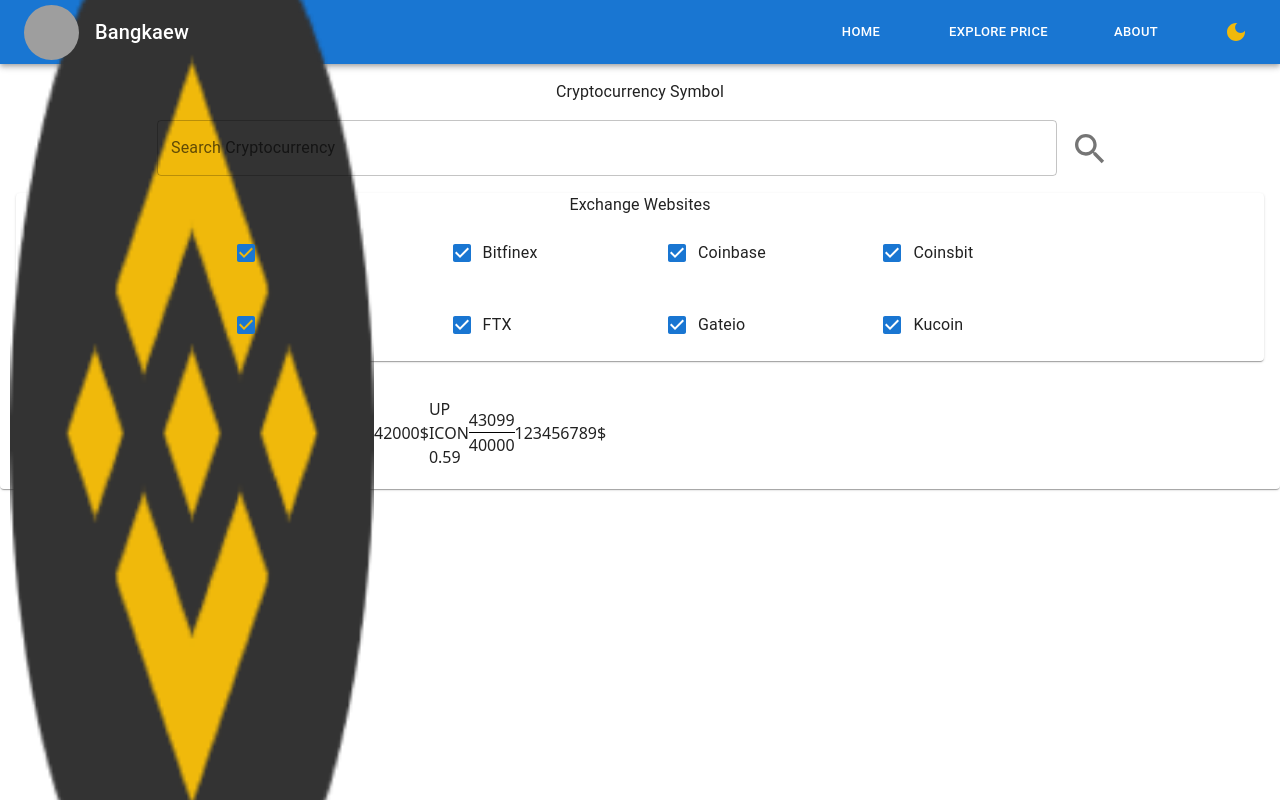
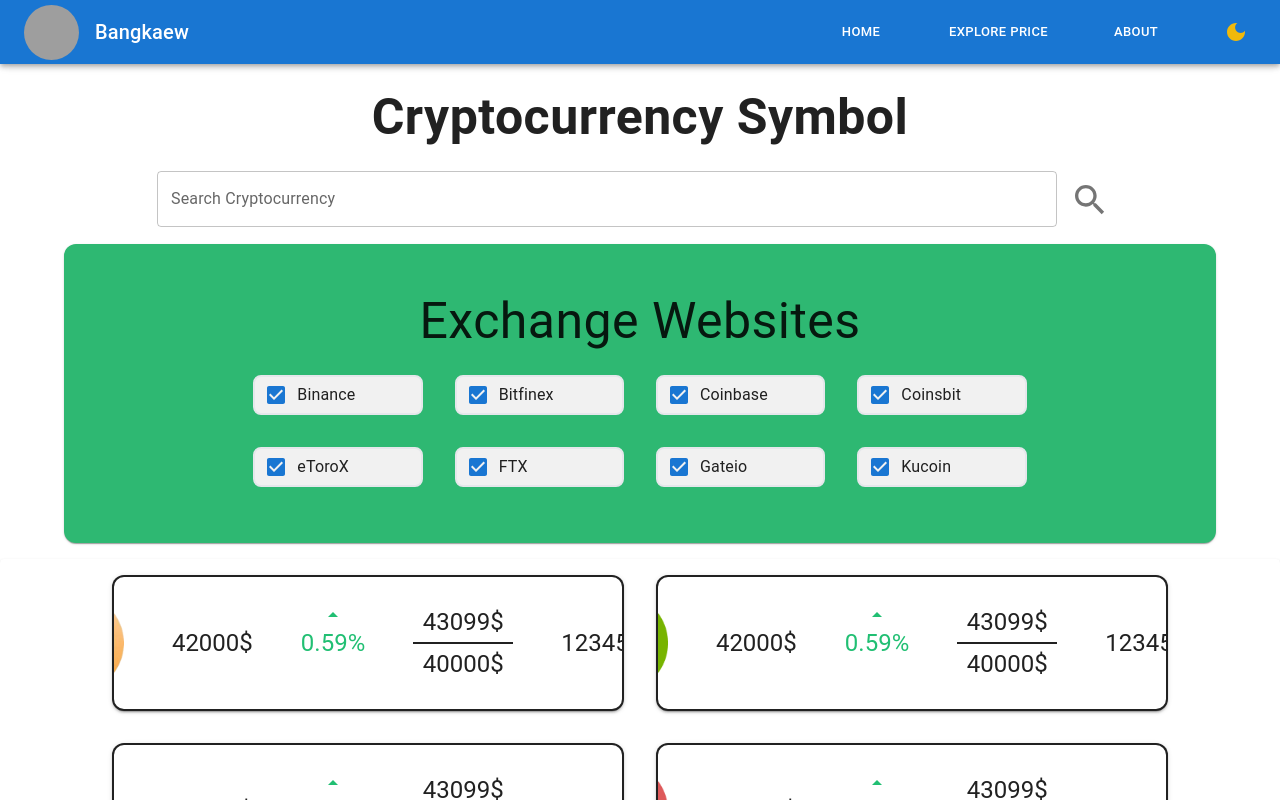
Before and after one commit to TOC-WebScrape/bangkaew-frontend, a React (Vite) app: page /search in a window 1280 px wide. Shown: the top 800 px of the page. Built offline with nearby package versions, Linux system fonts and the light colour scheme; grey boxes are pictures that could not be loaded.

Commit message:
mod exchangeCard

```diff
--- a/src/@types/priceCard.d.ts
+++ b/src/@types/priceCard.d.ts
@@ -5,4 +5,5 @@ export interface IPriceCard {
   highestPrice: string | number;
   lowestPrice: string | number;
   volume: string | number;
+  rateStatus: boolean;
 }
--- a/src/App.tsx
+++ b/src/App.tsx
@@ -2,10 +2,10 @@ import "./App.css";
 import { LandingPage, SearchPage, AboutPage } from "./components";
 import { Navbar } from "./components";
 import { Routes, Route } from "react-router-dom";
-import { ThemeProvider } from "./contexts";
+import { ThemeProvider, ExchangeProvider } from './contexts';
 import { Paper } from "@mui/material";
 import { Box } from "@mui/system";
-import ExchangeProvider from "./contexts/ExchangeContext";
+// import ExchangeProvider from "./contexts/ExchangeContext";
 
 const MyApp = () => {
     return (
--- a/src/assets/icons/index.ts
+++ b/src/assets/icons/index.ts
@@ -12,12 +12,84 @@ import KUCOIN_ICON from './Kucoin.png';
 import ADA_ICON from './ADA.png';
 import BCH_ICON from './BCH.png';
 import BNB_ICON from './BNB.png';
-import DODGE_ICON from './DDGE.png';
+import DODGE_ICON from './DODGE.png';
 import DOT_ICON from './DOT.png';
 import ETH_ICON from './ETH.png';
 import LTC_ICON from './LTC.png';
 import XLM_ICON from './XLM.png';
 
+const TradingIcons = [
+  {
+    name: 'COINSBIT_ICON',
+    icon: COINSBIT_ICON,
+    rateStatus: true,
+  },
+  {
+    name: 'ETOROX_ICON',
+    icon: ETOROX_ICON,
+    rateStatus: true,
+  },
+  {
+    name: 'FTX_ICON',
+    icon: FTX_ICON,
+    rateStatus: true,
+  },
+  {
+    name: 'GATEIO_ICON',
+    icon: GATEIO_ICON,
+    rateStatus: true,
+  },
+  {
+    name: 'KUCOIN_ICON',
+    icon: KUCOIN_ICON,
+    rateStatus: false,
+  },
+  {
+    name: 'BITFINEX_ICON',
+    icon: BITFINEX_ICON,
+    rateStatus: false,
+  },
+  {
+    name: 'ADA_ICON',
+    icon: ADA_ICON,
+    rateStatus: true,
+  },
+  {
+    name: 'BCH_ICON',
+    icon: BCH_ICON,
+    rateStatus: false,
+  },
+  {
+    name: 'BNB_ICON',
+    icon: BNB_ICON,
+    rateStatus: true,
+  },
+  {
+    name: 'DODGE_ICON',
+    icon: DODGE_ICON,
+    rateStatus: true,
+  },
+  {
+    name: 'DOT_ICON',
+    icon: DOT_ICON,
+    rateStatus: true,
+  },
+  {
+    name: 'ETH_ICON',
+    icon: ETH_ICON,
+    rateStatus: false,
+  },
+  {
+    name: 'LTC_ICON',
+    icon: LTC_ICON,
+    rateStatus: false,
+  },
+  {
+    name: 'XLM_ICON',
+    icon: XLM_ICON,
+    rateStatus: false,
+  },
+];
 // Profile Pic
 import PHUKAO_PROFILE from './Phukao.png';
 import KORN_PROFILE from './Apextone.png';
@@ -33,6 +105,7 @@ import bg2 from './GraphBG1.jpg';
 import bg3 from './GraphBG2.png';
 import bg4 from './bitcoinAna.jpg';
 import bg5 from './bitcoinTrophy.jpg';
+import { Upcoming } from '@mui/icons-material';
 
 export {
     BINANCE_ICON,
@@ -55,4 +128,5 @@ export {
     bg3,
     bg4,
     bg5,
+    TradingIcons,
 }
--- a/src/components/ExchangeCard.tsx
+++ b/src/components/ExchangeCard.tsx
@@ -1,13 +1,22 @@
 //XXX: Korn, exchange card
 import {
+  CardContent,
+  CardMedia,
   List,
   ListItem,
   ListItemButton,
   ListItemText,
   makeStyles,
-} from "@mui/material";
-import Card from "@mui/material/Card";
-import { IPriceCard } from "../@types/priceCard";
+  Paper,
+  Stack,
+  SvgIcon,
+  Typography,
+} from '@mui/material';
+import ArrowDropDownIcon from '@mui/icons-material/ArrowDropDown';
+import ArrowDropUpIcon from '@mui/icons-material/ArrowDropUp';
+import Card from '@mui/material/Card';
+import { IPriceCard } from '../@types/priceCard';
+import { borderColor, Box, height } from '@mui/system';
 
 const ExchangeCard: React.FC<IPriceCard> = ({
   imageUrl,
@@ -16,22 +25,144 @@ const ExchangeCard: React.FC<IPriceCard> = ({
   highestPrice,
   lowestPrice,
   volume,
+  rateStatus,
 }: IPriceCard) => {
+  // return (
+  //   <div className='flex items-center justify-between w-96 h-20 border-solid border-red-500 bg-red p-2.5'>
+  //     <img src={imageUrl} className='h-20 w-auto' alt='EXCHANGE' />
+  //     <div>{currentPrice}$</div>
+  //     <div>
+  //       {percentChange >= 0 ? <div>UP ICON</div> : <div>DOWN ICON</div>}
+  //       {percentChange}
+  //     </div>
+  //     <div>
+  //       {highestPrice}
+  //       <div className='flex w-full h-px bg-black'></div>
+  //       {lowestPrice}
+  //     </div>
+  //     <div>{volume}$</div>
+  //   </div>
+  // );
+
+  // Bean's card
   return (
-    <div className='flex items-center justify-between w-96 h-28 border-solid bg-red p-2.5'>
-      <img src={imageUrl} alt='EXCHANGE' />
-      <div>{currentPrice}$</div>
-      <div>
-        {percentChange >= 0 ? <div>UP ICON</div> : <div>DOWN ICON</div>}
-        {percentChange}
-      </div>
-      <div>
-        {highestPrice}
-        <div className='flex w-full h-px bg-black'></div>
-        {lowestPrice}
-      </div>
-      <div>{volume}$</div>
-    </div>
+    <Card
+      sx={{
+        display: 'flex',
+        alignItems: 'center',
+        justifyContent: 'center',
+        flexGrow: 1,
+        maxWidth: 0.4,
+        width: 0.4,
+        border: 2,
+        borderRadius: 3,
+        margin: 2,
+        boxShadow: 2,
+      }}
+    >
+      <CardMedia
+        component={'img'}
+        alt='coin name'
+        height={'140'}
+        image={imageUrl}
+        sx={{ height: 100, width: 'auto', margin: 2 }}
+      />
+      {/* <CardContent sx={{}}>
+        <Typography
+          variant={'h5'}
+          component={'div'}
+          sx={{ border: 1, display: 'flex', textAlign: 'center' }}
+        >
+          {currentPrice}$
+        </Typography>
+      </CardContent> */}
+      <Stack direction={'row'} gap={6} sx={{ mx: 4 }}>
+        {/* currentPrice */}
+        <Typography
+          variant={'h5'}
+          component={'div'}
+          sx={{ display: 'flex', alignItems: 'center' }}
+        >
+          {currentPrice}$
+        </Typography>
+
+        {/* percentChange */}
+        {rateStatus ? (
+          <Stack sx={{ justifyContent: 'center',}}>
+            <Box sx={{ display: 'flex', justifyContent: 'center' }}>
+              <SvgIcon sx={{ color: '#21BF73' }} component={ArrowDropUpIcon} />
+            </Box>
+            <Typography
+              variant={'h5'}
+              component={'div'}
+              color='#21BF73'
+              sx={{
+                display: 'flex',
+                textAlign: 'center',
+                mb: 3,
+                color: '#21BF73',
+              }}
+            >
+              {percentChange}%
+            </Typography>
+          </Stack>
+        ) : (
+          <Stack sx={{ justifyContent: 'center',}}>
+            <Typography
+              variant={'h5'}
+              component={'div'}
+              sx={{
+                display: 'flex',
+                textAlign: 'center',
+                mt: 3,
+                color: '#FA4659',
+              }}
+            >
+              {percentChange}%
+            </Typography>
+            <Box sx={{ display: 'flex', justifyContent: 'center' }}>
+              <SvgIcon sx={{ color: '#FA4659' }} component={ArrowDropDownIcon}
+              />
+            </Box>
+          </Stack>
+        )}
+
+        {/* highest/lowest price */}
+        <Stack
+          sx={{
+            width: 100,
+            justifyContent: 'center',
+            alignItems: 'center',
+
+          }}
+        >
+          <Typography
+            variant={'h5'}
+            component={'div'}
+            sx={{  display: 'flex', alignItems: 'center', my: 0.5 }}
+          >
+            {highestPrice}$
+          </Typography>
+          <Box sx={{ border: 1, width: 100 }}></Box>
+          <Typography
+            variant={'h5'}
+            component={'div'}
+            sx={{  display: 'flex', alignItems: 'center', my: 0.5 }}
+          >
+            {lowestPrice}$
+          </Typography>
+        </Stack>
+
+        {/* volume */}
+        <Typography
+          variant={'h5'}
+          component={'div'}
+          sx={{  display: 'flex', alignItems: 'center', my: 0.5 }}
+        >
+          {volume}$
+        </Typography>
+      </Stack>
+    </Card>
   );
 };
 
--- a/src/components/Navbar.tsx
+++ b/src/components/Navbar.tsx
@@ -32,7 +32,7 @@ const Navbar: React.FC<NavbarProps> = ({}: NavbarProps) => {
     }
   };
   return (
-    <AppBar sx={{ position: "static", mb: 0 }}>
+    <AppBar sx={{ position: "sticky", mb: 0 }}>
       <Toolbar sx={{}}>
         <Link to='/' className='grow flex flex-row items-center'>
           <Avatar
--- a/src/components/SearchBox.tsx
+++ b/src/components/SearchBox.tsx
@@ -46,7 +46,7 @@ const SearchBox: React.FC<SearchBoxProps> = ({}: SearchBoxProps) => {
         alignItems: "center",
       }}
     >
-      <Typography sx={{ py: 2 }}>Cryptocurrency Symbol</Typography>
+      <Typography sx={{ py: 2, fontSize:50, fontWeight:'bold' }}>Cryptocurrency Symbol</Typography>
       <Box
         sx={{
           display: "flex",
--- a/src/components/SearchPage.tsx
+++ b/src/components/SearchPage.tsx
@@ -1,26 +1,34 @@
 import { SearchBox, WebSelectBar } from ".";
-import { Box } from "@mui/material";
+import { Box, Paper } from "@mui/material";
 import ExchangeCard from "./ExchangeCard";
 import { EXCHANGE_CARD } from "../MockData";
-import { BINANCE_ICON } from "../assets/icons";
+import { BINANCE_ICON, TradingIcons } from "../assets/icons";
 
 interface SearchPageProps {}
-
 const SearchPage: React.FC<SearchPageProps> = ({}: SearchPageProps) => {
   const data = EXCHANGE_CARD;
 
   return (
-    <div>
+    <div className="flex flex-col items-center">
       <SearchBox />
       <WebSelectBar />
+      <Paper className='flex flex-wrap justify-center'>
+        {TradingIcons.map(({ name, icon, rateStatus}) => {
+        return (
           <ExchangeCard
             currentPrice={data.currentPrice}
             highestPrice={data.highestPrice}
-        imageUrl={BINANCE_ICON}
+            // imageUrl={data.imageUrl}
+            imageUrl={icon}
             lowestPrice={data.lowestPrice}
             percentChange={data.percentChange}
             volume={data.volume}
+            key={name}
+            rateStatus={rateStatus}
           />
+        );})}
+      </Paper>
+
     </div>
   );
 };
--- a/src/components/WebSelectBar.tsx
+++ b/src/components/WebSelectBar.tsx
@@ -47,37 +47,49 @@ const WebSelectBar: React.FC<IWebSelectBar> = ({}: IWebSelectBar) => {
       sx={{
         // borderStyle: "solid",
         m: 2,
-        display: "flex",
-        flexDirection: "column",
-        alignItems: "center",
+        display: 'flex',
+        flexDirection: 'column',
+        alignItems: 'center',
+        justifyContent:'center',
+        backgroundColor: '#2EB872',
+        borderRadius:3,
+        py:5,
+        width:0.9
       }}
     >
-      <Typography sx={{ textAlign: "center" }}>Exchange Websites</Typography>
+      <Typography sx={{ textAlign: 'center', fontSize: 50 }}>
+        Exchange Websites
+      </Typography>
       <FormGroup
         sx={{
-          display: "flex",
-          flexWrap: "wrap",
+          display: 'flex',
+          flexWrap: 'wrap',
           // borderStyle: "solid",
-          justifyContent: "center",
+          justifyContent: 'center',
           width: 0.7,
-          flexDirection: "row",
+          flexDirection: 'row',
         }}
       >
         {exchanges.map((data) => {
           return (
             <FormControlLabel
               control={
-                <Checkbox onChange={handleBoxChecked} checked={data.isSelect} />
+                <Checkbox
+                  onChange={handleBoxChecked}
+                  checked={data.isSelect}
+                />
               }
               label={data.name}
               value={data.name}
+              className='border-2'
               sx={{
                 flexGrow: 1,
                 maxWidth: 0.21,
                 width: 0.21,
-                borderStyle: "solid",
                 maxHeight: 40,
                 m: 2,
+                backgroundColor: '#F1F1F1',
+                borderRadius:2,
               }}
             />
           );
--- a/src/contexts/ExchangeContext.tsx
+++ b/src/contexts/ExchangeContext.tsx
@@ -47,7 +47,7 @@ const InitExchange: IExchange[] = [
   },
 ];
 
-const ExchangeProvider: React.FC<React.ReactNode> = ({ children }) => {
+export const ExchangeProvider: React.FC<React.ReactNode> = ({ children }) => {
   const [exchanges, setExchanges] = useState<IExchange[]>(InitExchange);
 
   const toggleSelect = (name: string, isSelect: boolean) => {
--- a/src/contexts/index.ts
+++ b/src/contexts/index.ts
@@ -1,2 +1,5 @@
 export { default as ThemeContext} from './ThemeContext';
 export { ThemeProvider as ThemeProvider} from './ThemeContext'
+
+export { default as ExchangeContext} from './ExchangeContext'
+export { ExchangeProvider as ExchangeProvider } from './ExchangeContext';
```
Lines whose indentation alone changed are shown as unchanged.
